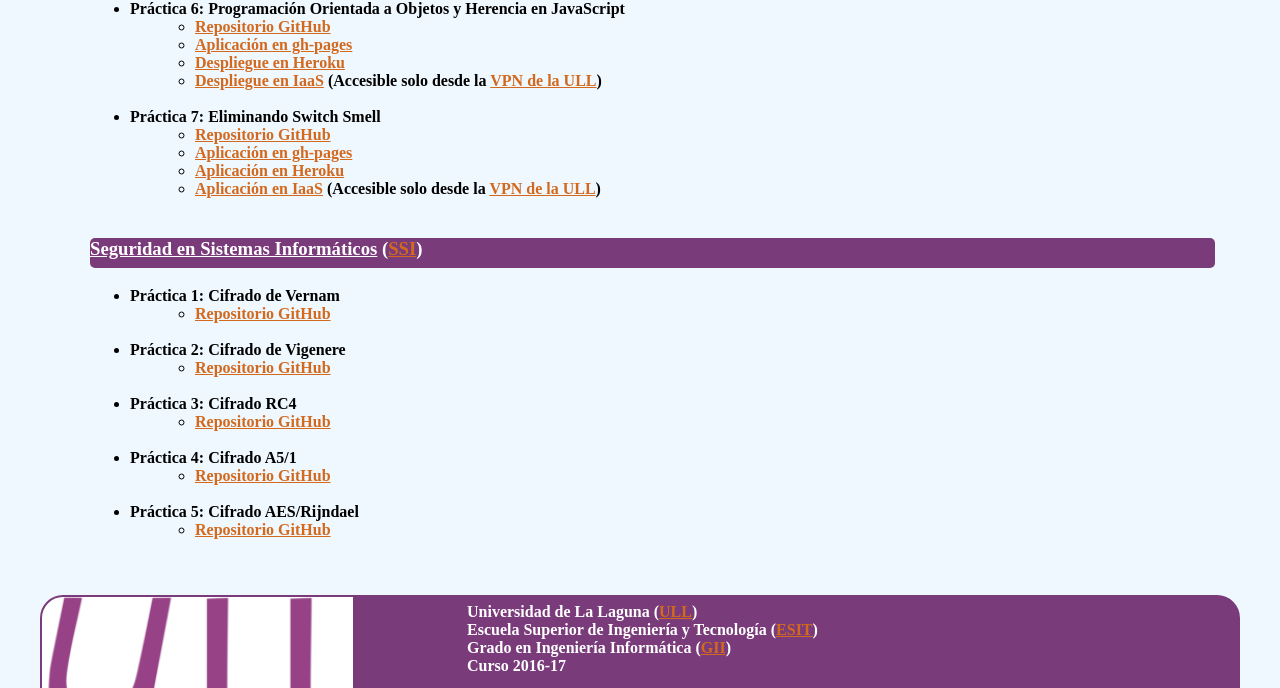
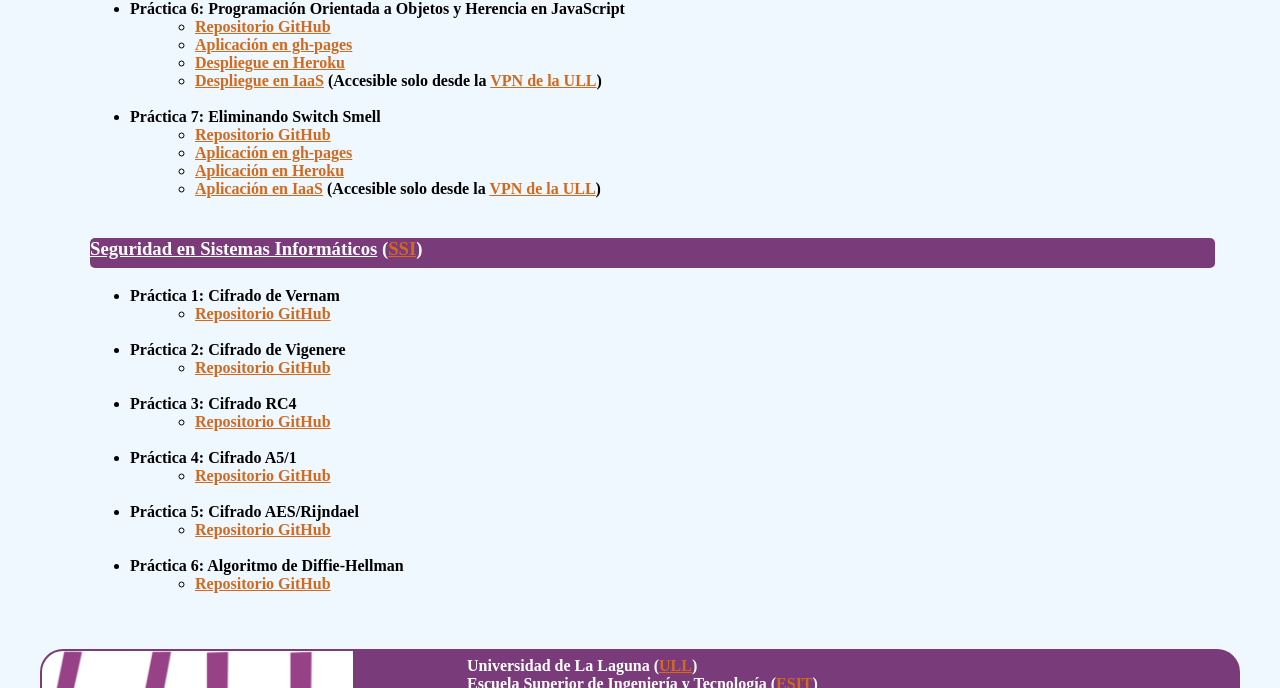
Before and after one commit to alu0100821390/alu0100821390.github.io, a plain HTML site: page index.html in a window 1280 px wide. Shown: the part 1206-1894 px from the top of the page. Drawn offline with Linux system fonts and the light colour scheme.

Commit message:
Añadir Práctica 6 SSI

```diff
--- a/index.html
+++ b/index.html
@@ -155,6 +155,12 @@
                                 <li><a href="https://github.com/alu0100821390/cifrado-aesRijndael" target="blank_">Repositorio GitHub</a></li>
                             </ul>
                         </li>
+                        <br/>
+                        <li>Práctica 6: Algoritmo de Diffie-Hellman
+                            <ul>
+                                <li><a href="https://github.com/alu0100821390/diffie-hellman" target="blank_">Repositorio GitHub</a></li>
+                            </ul>
+                        </li>
                     </ul>
                 </div>
 
```
